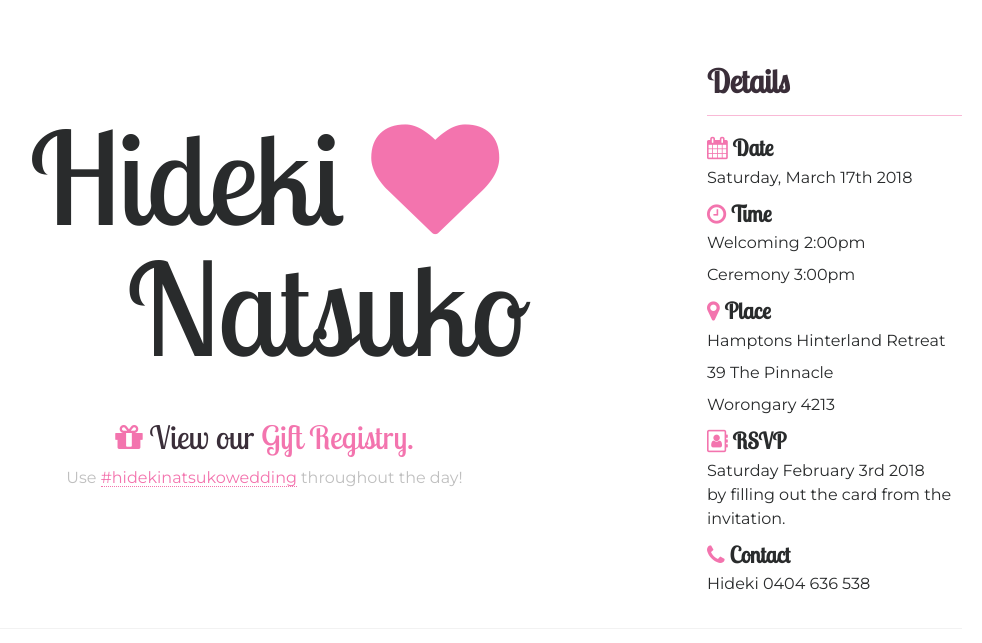
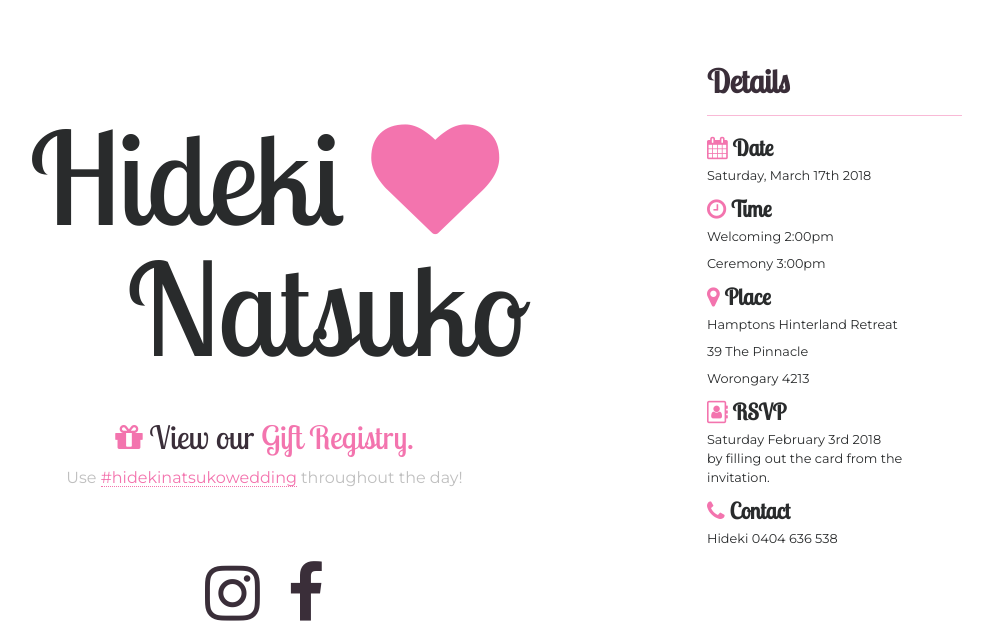
Before and after one commit to mthomas88/hideki-natsuko-wedding, a Jekyll site: the page built from index.html, in a window 1280 px wide. Shown: the top 643 px of the page, without its empty margins (233-1215 px from the left). Built offline with Jekyll 4.4.1, drawn with Linux system fonts in a browser that asks for light colours; nearby versions of some CDN libraries; grey boxes are pictures that could not be loaded.

```diff
--- a/Gemfile
+++ b/Gemfile
@@ -8,14 +8,14 @@ source "https://rubygems.org"
 #
 # This will help ensure the proper Jekyll version is running.
 # Happy Jekylling!
-gem "jekyll", "~> 3.6.2"
+# gem "jekyll", "~> 3.6.2"
 
 # This is the default theme for new Jekyll sites. You may change this to anything you like.
 # gem "minima", "~> 2.0"
 
 # If you want to use GitHub Pages, remove the "gem "jekyll"" above and
 # uncomment the line below. To upgrade, run `bundle update github-pages`.
-# gem "github-pages", group: :jekyll_plugins
+gem "github-pages", group: :jekyll_plugins
 
 # If you have any plugins, put them here!
 group :jekyll_plugins do
--- a/css/main.scss
+++ b/css/main.scss
@@ -20,6 +20,17 @@ body {
 
 .t-dark {
   color: $darkGray;
+}
+
+.t-light {
+  color: rgba($darkGray, 1);
+}
+
+.socialIcons {
+  line-height: 2rem;
+}
+.socialIcons i {
+  font-size: 4rem;
 }
 
 .separator {
@@ -50,6 +61,9 @@ body {
   dt {
     font-family: $handwriting;
     font-size: 1.4rem;
+  }
+  dd {
+    font-size: 0.8rem;
   }
 }
 
--- a/index.html
+++ b/index.html
@@ -11,6 +11,8 @@ title: Our Wedding
         <p>Hideki <i class="fa fa-heart t-pink" aria-hidden="true"></i> <br /> <span class="endTag">Natsuko<span></p>
         <p class="registryLink"><i class="fa fa-gift" aria-hidden="true"></i> View our <a href="http://www2.davidjones.com.au/gift_registry/guest_gift_list_results.jsp?occasionID=R03470248&page=1" target="_blank">Gift Registry.</a></p>
         <p class="hashTag">Use <span class="tag">#hidekinatsukowedding</span> throughout the day!</p>
+
+        <p class="socialIcons"><i class="fa fa-instagram t-light" aria-hidden="true"></i> <i class="fa fa-facebook t-light" aria-hidden="true"></i></p>
       </div>
 
     </div>
```
